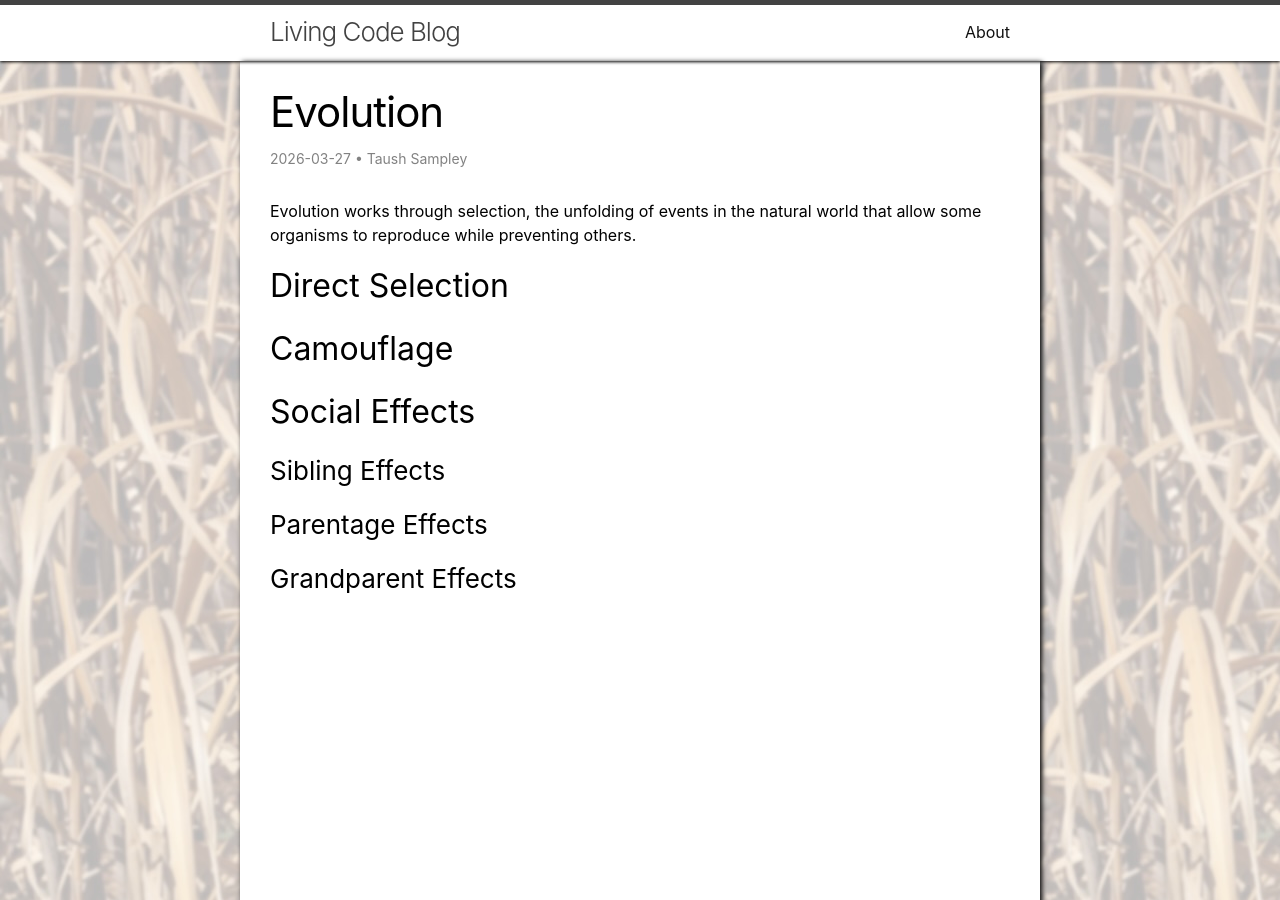
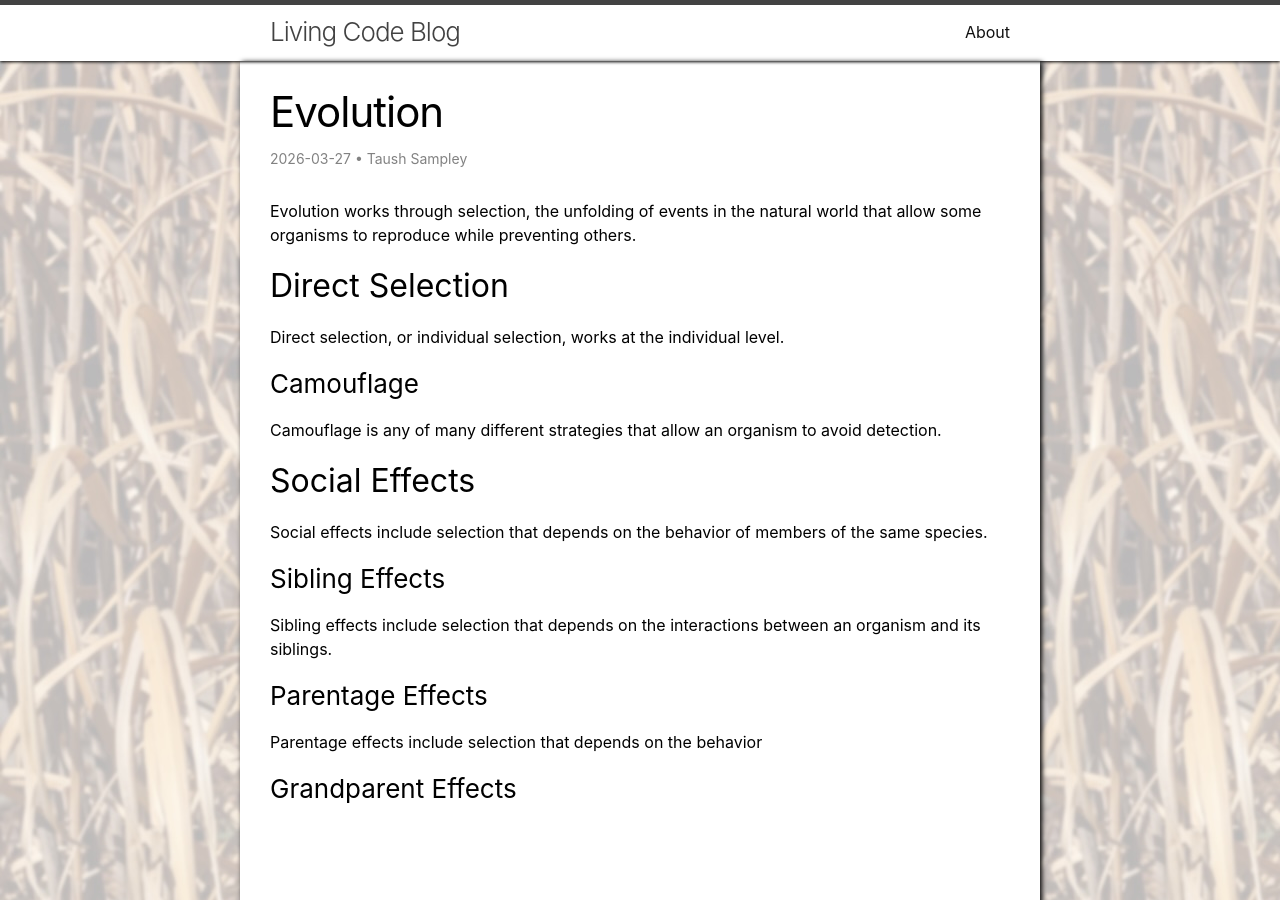
Before and after one commit to TSampley/TSampley.github.io, a Jekyll site: the page built from science/biology/evolution.md, in a window 1280 px wide and 900 px high. Built offline with Jekyll 4.4.1, drawn with Linux system fonts in a browser that asks for light colours.

Commit message:
Add evolution categories

```diff
--- a/science/biology/evolution.md
+++ b/science/biology/evolution.md
@@ -11,13 +11,18 @@ Evolution works through selection, the unfolding of events in the natural world
 <!-- Evolution Demos -->
 
 ## Direct Selection
+Direct selection, or individual selection, works at the individual level.
 
-## Camouflage
+### Camouflage
+Camouflage is any of many different strategies that allow an organism to avoid detection.
 
 ## Social Effects
+Social effects include selection that depends on the behavior of members of the same species.
 
 ### Sibling Effects
+Sibling effects include selection that depends on the interactions between an organism and its siblings.
 
 ### Parentage Effects
+Parentage effects include selection that depends on the behavior
 
 ### Grandparent Effects
```
